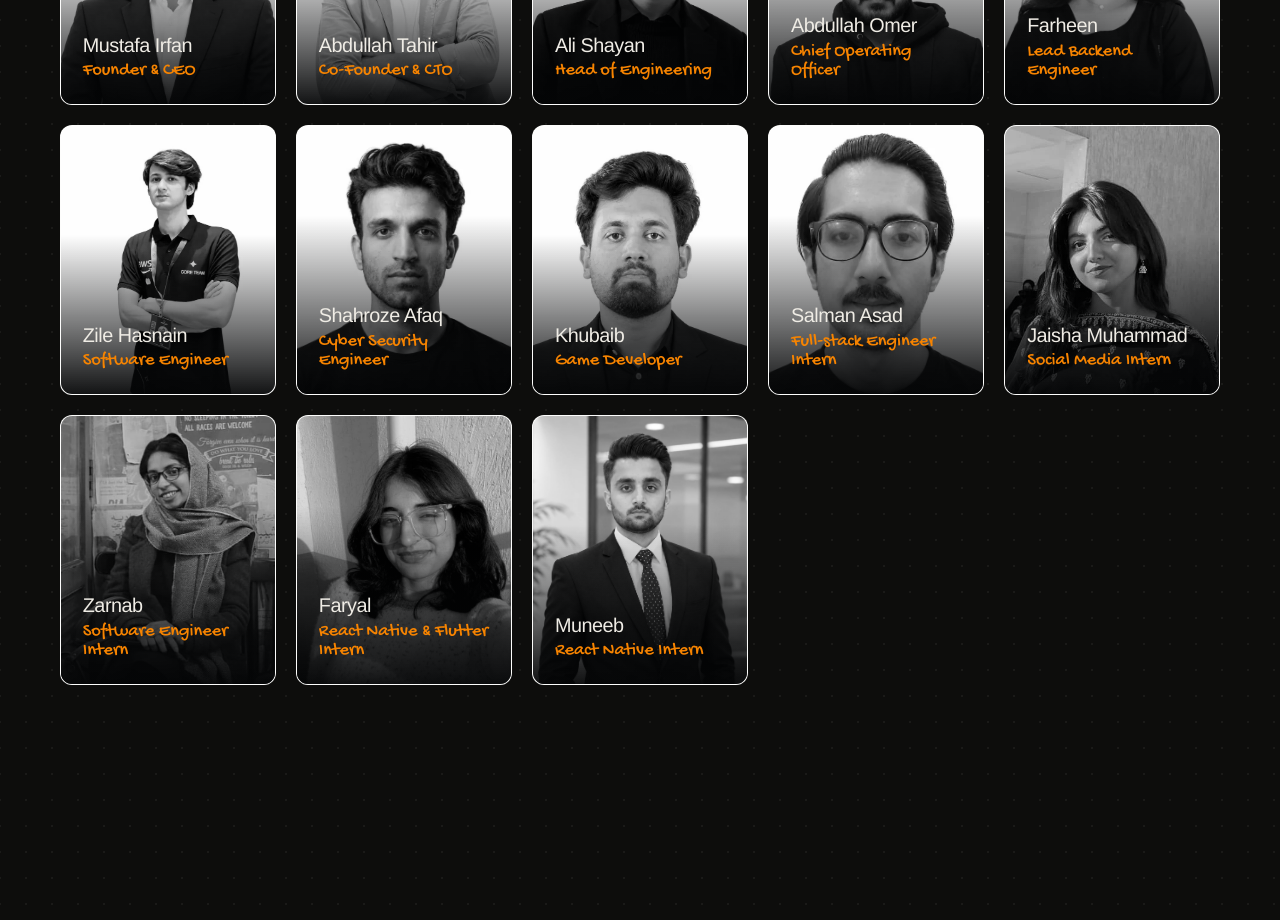
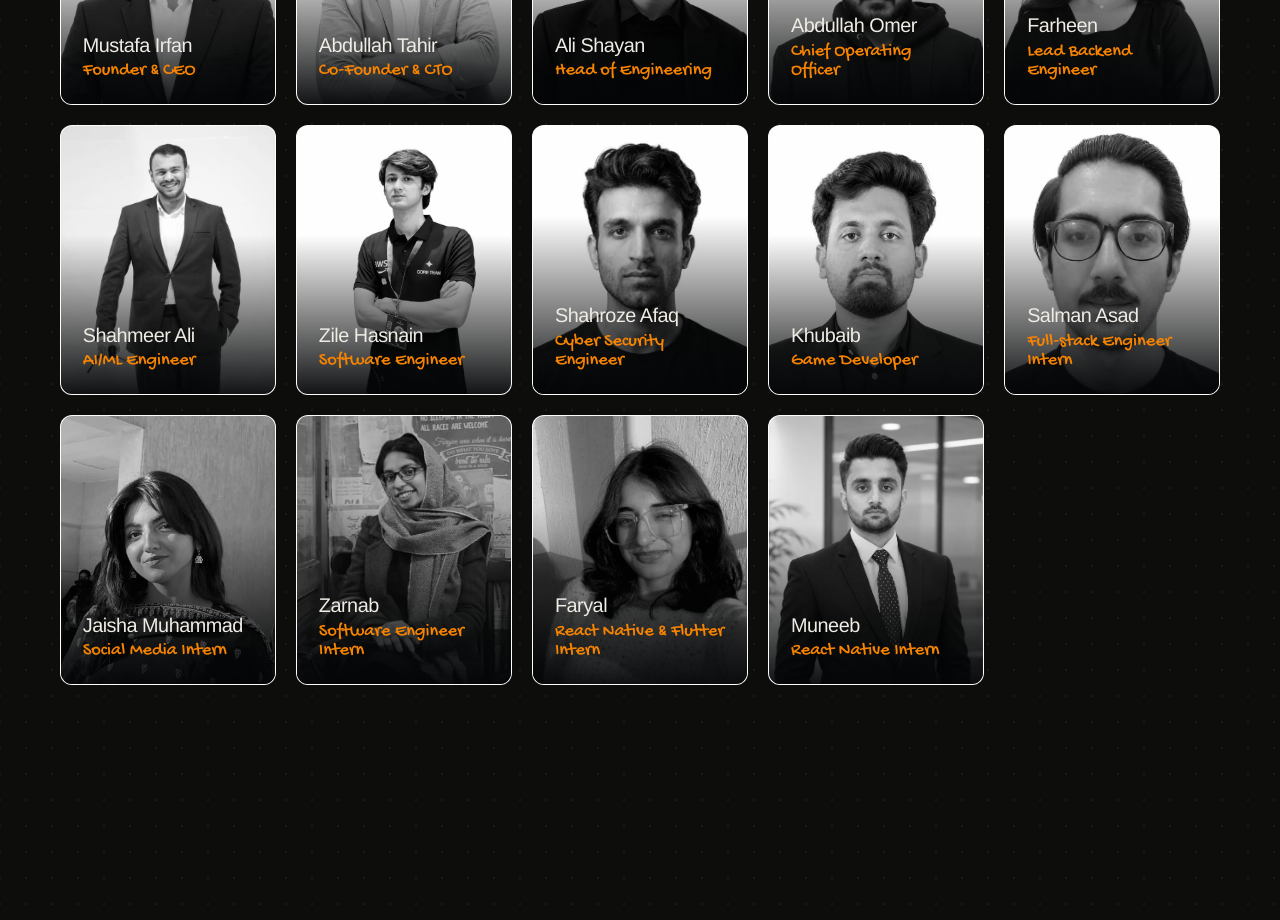
Before and after one commit to divlynxinc-sys/divlynx, a React (Vite) app: page / in a window 1280 px wide. Shown: the part 9860-10780 px from the top of the page. Built offline with nearby package versions, Linux system fonts and the light colour scheme; no server answers; a web font is replaced by a local one.

Commit message:
team update

```diff
--- a/src/components/Team.jsx
+++ b/src/components/Team.jsx
@@ -58,6 +58,12 @@ const ENGINEERING = [
     role: "Lead Backend Engineer",
     image: "/assets/team/color/farheen.webp",
     description: "Backend systems, APIs and reliable data services.",
+  },
+  {
+    name: "Shahmeer Ali",
+    role: "AI/ML Engineer",
+    image: "/assets/team/color/shahmeer-ali.webp",
+    description: "Machine learning systems, intelligent automation and applied AI solutions.",
   },
   {
     name: "Zile Hasnain",
```
Also changed, not shown: public/assets/team/black-and-white/shahmeer-ali.webp (added), public/assets/team/color/shahmeer-ali.webp (added).
